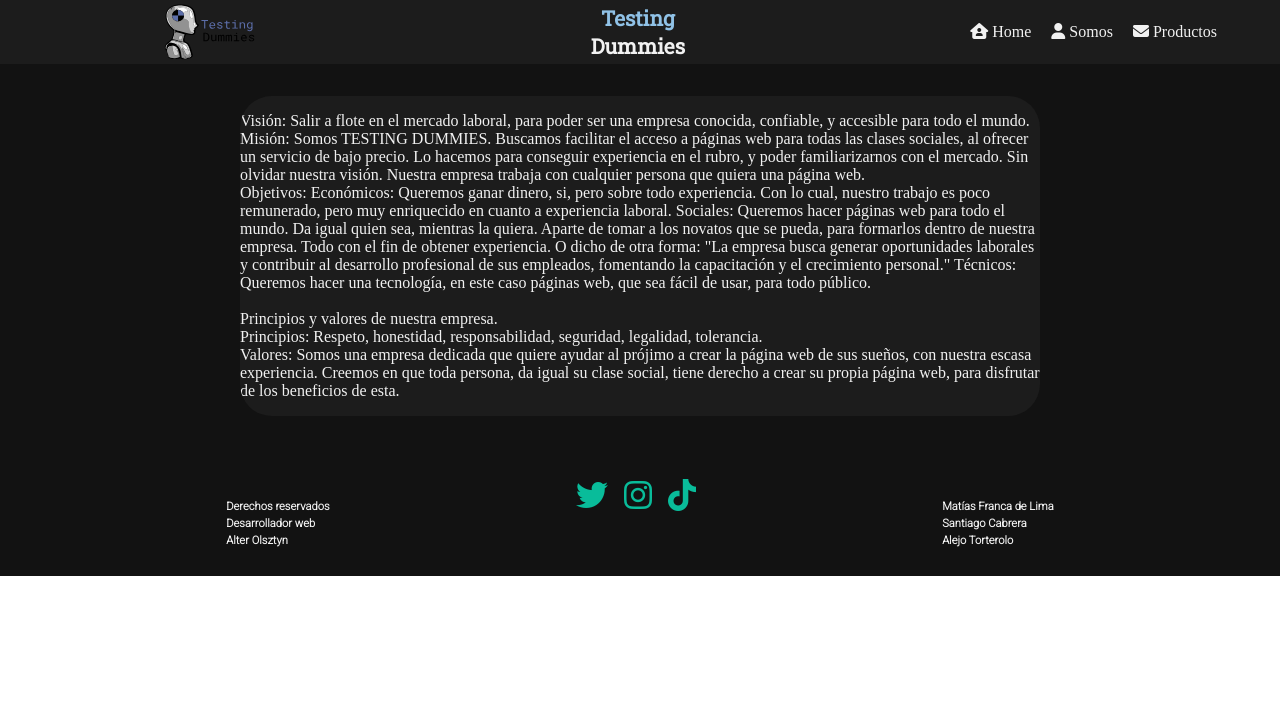
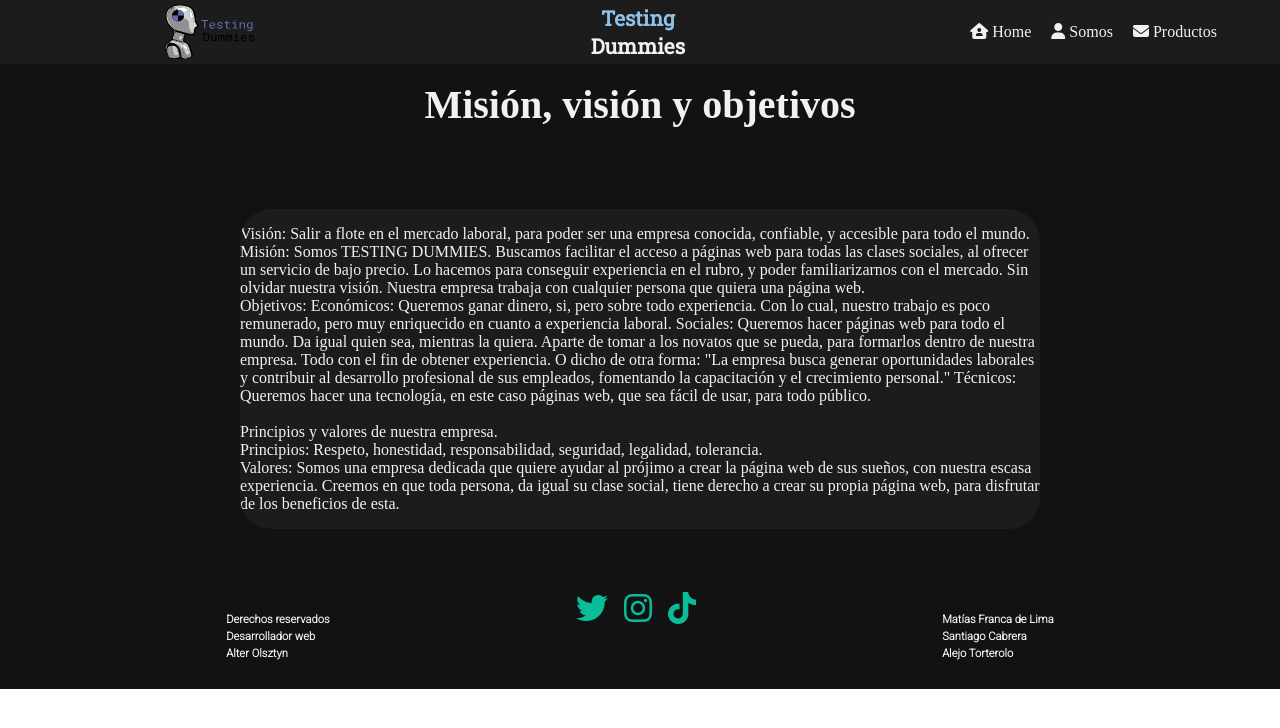
Before and after one commit to alter2312/sitioTestingDummies, a plain HTML site: page somos.html in a window 1280 px wide. Drawn offline with Linux system fonts and the light colour scheme.

Commit message:
version ultima

```diff
--- a/somos.html
+++ b/somos.html
@@ -55,7 +55,9 @@
 
   <!-- section presentacion -->
   <section class="section_presentacion">
-
+    <div class="title">
+      <h1>Misión, visión y objetivos</h1>
+    </div>
     <main class="contenedortexto">
       <p> Visión: Salir a flote en el mercado laboral, para poder ser una empresa conocida, confiable, y accesible para
         todo el mundo.<br>
--- a/styles.css
+++ b/styles.css
@@ -72,6 +72,12 @@ header {
   width: 33.33%;
   height: 100%;
 
+}
+
+.title h1 {
+  text-align: center;
+  color: #f1f1f1;
+  font-size: 2.5rem;
 }
 
 .testing_dummies h1 {
```
Also changed, not shown: productos.html (+8 -1 lines), .config/configstore/update-notifier-npm.json (added), 3 other files.
